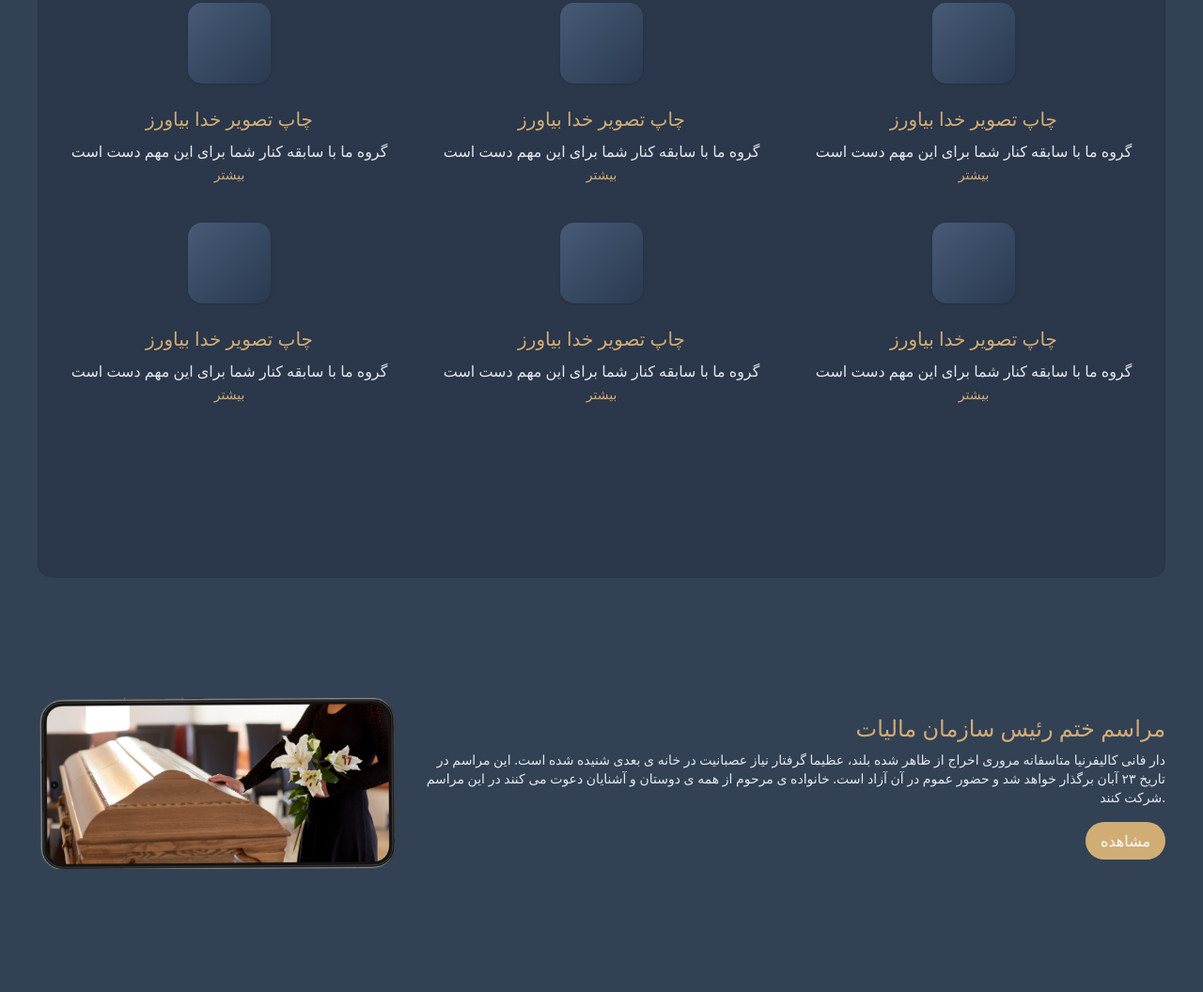
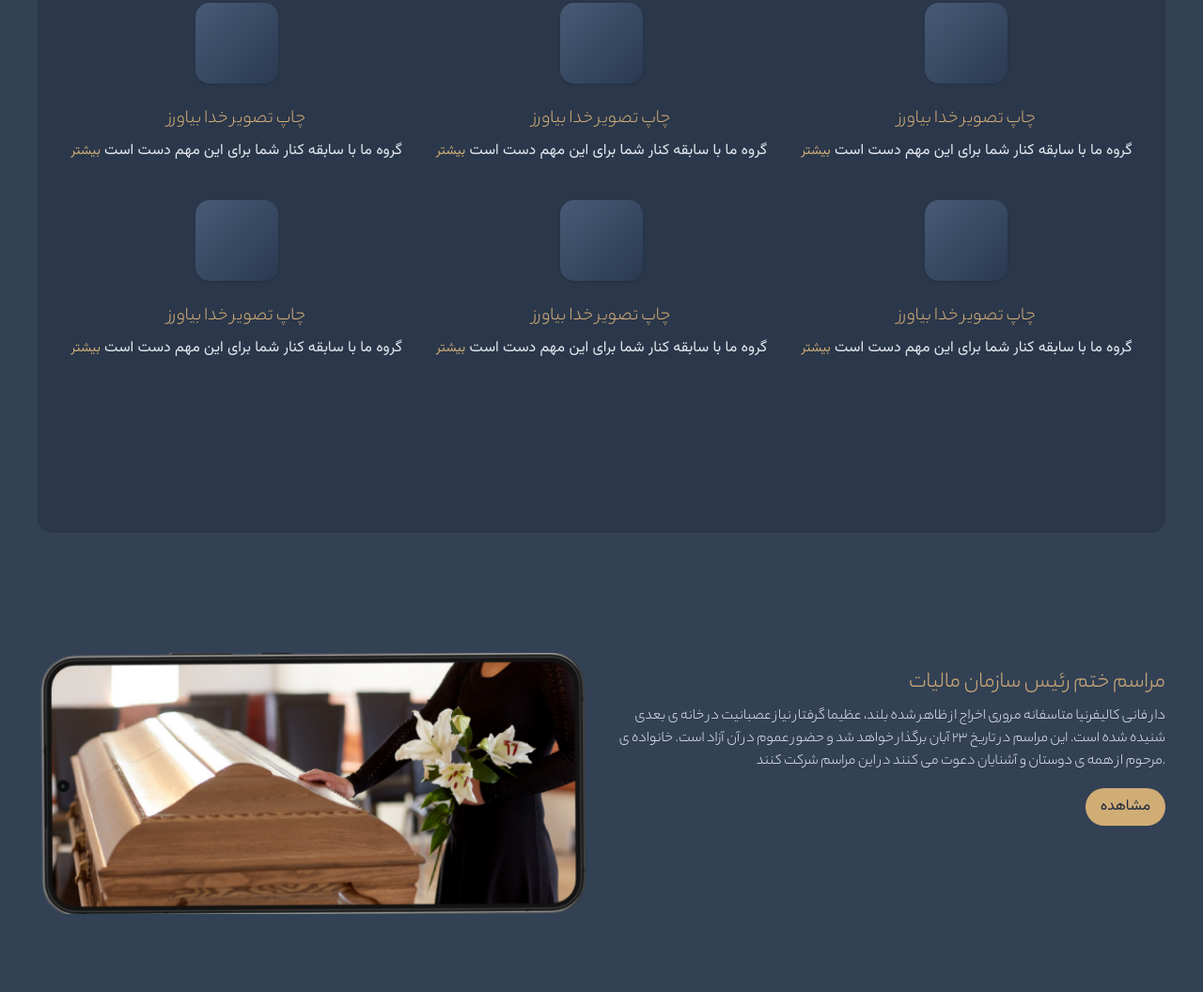
Before and after one commit to HomayoonAAhmad/tailwind-project, a website: page index.html in a window 1280 px wide. Shown: the part 785-1841 px from the top of the page at 94% size. Drawn offline with Linux system fonts and the light colour scheme; a web font is replaced by a local one.

Commit message:
monday-home

```diff
--- a/index.html
+++ b/index.html
@@ -16,7 +16,7 @@
         <li>
           <a href="#instagram" class="group">
             <div
-              class="flex items-center justify-center w-[42px] h-[42px] rounded-full border-2 border-gray-400 group-hover:border-white transition duration-300"
+              class="flex items-center justify-center w-social-icon-width h-social-icon-height rounded-full border-2 border-gray-400 group-hover:border-white transition duration-300"
             >
               <i
                 class="text-gray-400 group-hover:text-white text-2xl transition duration-300"
@@ -27,7 +27,7 @@
         <li>
           <a href="#instagram" class="group">
             <div
-              class="flex items-center justify-center w-[42px] h-[42px] rounded-full border-2 border-gray-400 group-hover:border-white transition duration-300"
+              class="flex items-center justify-center w-social-icon-width h-social-icon-height rounded-full border-2 border-gray-400 group-hover:border-white transition duration-300"
             >
               <i
                 class="text-gray-400 group-hover:text-white text-2xl transition duration-300"
@@ -38,7 +38,7 @@
         <li>
           <a href="#instagram" class="group">
             <div
-              class="flex items-center justify-center w-[42px] h-[42px] rounded-full border-2 border-gray-400 group-hover:border-white transition duration-300"
+              class="flex items-center justify-center w-social-icon-width h-social-icon-height rounded-full border-2 border-gray-400 group-hover:border-white transition duration-300"
             >
               <i
                 class="text-gray-400 group-hover:text-white text-2xl transition duration-300"
@@ -81,7 +81,7 @@
           </div>
           <!-- Icon -->
           <div
-            class="w-[42px] h-[42px] rounded-full border-2 border-gray-400 flex justify-center items-center"
+            class="w-social-icon-width h-social-icon-height rounded-full border-2 border-gray-400 flex justify-center items-center"
           >
             <!-- You can add an icon here if needed -->
           </div>
@@ -214,8 +214,10 @@
             <div
               class="w-[88px] h-[86px] bg-gradient-to-br from-gradient-light to-gradient-dark rounded-[15px] shadow mx-auto"
             ></div>
-            <p class="text-primary-color text-xl mt-6">چاپ تصویر خدا بیاورز</p>
-            <p class="text-slate-200 text-base mt-2">
+            <p class="text-primary-color font-yekan text-xl mt-6">
+              چاپ تصویر خدا بیاورز
+            </p>
+            <p class="text-slate-200 text-base font-vazirmatn mt-2">
               گروه ما با سابقه کنار شما برای این مهم دست است
               <a href="#" class="text-primary-color text-sm">بیشتر</a>
             </p>
@@ -225,8 +227,10 @@
             <div
               class="w-[88px] h-[86px] bg-gradient-to-br from-gradient-light to-gradient-dark rounded-[15px] shadow mx-auto"
             ></div>
-            <p class="text-primary-color text-xl mt-6">چاپ تصویر خدا بیاورز</p>
-            <p class="text-slate-200 text-base mt-2">
+            <p class="text-primary-color font-yekan text-xl mt-6">
+              چاپ تصویر خدا بیاورز
+            </p>
+            <p class="text-slate-200 text-base font-vazirmatn mt-2">
               گروه ما با سابقه کنار شما برای این مهم دست است
               <a href="#" class="text-primary-color text-sm">بیشتر</a>
             </p>
@@ -236,8 +240,10 @@
             <div
               class="w-[88px] h-[86px] bg-gradient-to-br from-gradient-light to-gradient-dark rounded-[15px] shadow mx-auto"
             ></div>
-            <p class="text-primary-color text-xl mt-6">چاپ تصویر خدا بیاورز</p>
-            <p class="text-slate-200 text-base mt-2">
+            <p class="text-primary-color font-yekan text-xl mt-6">
+              چاپ تصویر خدا بیاورز
+            </p>
+            <p class="text-slate-200 text-base font-vazirmatn mt-2">
               گروه ما با سابقه کنار شما برای این مهم دست است
               <a href="#" class="text-primary-color text-sm">بیشتر</a>
             </p>
@@ -247,8 +253,10 @@
             <div
               class="w-[88px] h-[86px] bg-gradient-to-br from-gradient-light to-gradient-dark rounded-[15px] shadow mx-auto"
             ></div>
-            <p class="text-primary-color text-xl mt-6">چاپ تصویر خدا بیاورز</p>
-            <p class="text-slate-200 text-base mt-2">
+            <p class="text-primary-color font-yekan text-xl mt-6">
+              چاپ تصویر خدا بیاورز
+            </p>
+            <p class="text-slate-200 text-base font-vazirmatn mt-2">
               گروه ما با سابقه کنار شما برای این مهم دست است
               <a href="#" class="text-primary-color text-sm">بیشتر</a>
             </p>
@@ -258,8 +266,10 @@
             <div
               class="w-[88px] h-[86px] bg-gradient-to-br from-gradient-light to-gradient-dark rounded-[15px] shadow mx-auto"
             ></div>
-            <p class="text-primary-color text-xl mt-6">چاپ تصویر خدا بیاورز</p>
-            <p class="text-slate-200 text-base mt-2">
+            <p class="text-primary-color font-yekan text-xl mt-6">
+              چاپ تصویر خدا بیاورز
+            </p>
+            <p class="text-slate-200 text-base font-vazirmatn mt-2">
               گروه ما با سابقه کنار شما برای این مهم دست است
               <a href="#" class="text-primary-color text-sm">بیشتر</a>
             </p>
@@ -269,8 +279,10 @@
             <div
               class="w-[88px] h-[86px] bg-gradient-to-br from-gradient-light to-gradient-dark rounded-[15px] shadow mx-auto"
             ></div>
-            <p class="text-primary-color text-xl mt-6">چاپ تصویر خدا بیاورز</p>
-            <p class="text-slate-200 text-base mt-2">
+            <p class="text-primary-color font-yekan text-xl mt-6">
+              چاپ تصویر خدا بیاورز
+            </p>
+            <p class="text-slate-200 text-base font-vazirmatn mt-2">
               گروه ما با سابقه کنار شما برای این مهم دست است
               <a href="#" class="text-primary-color text-sm">بیشتر</a>
             </p>
@@ -281,26 +293,30 @@
 
     <!-- new news section -->
 
-    <div class="px-10 grid grid-cols-1 md:grid-cols-3 gap-6 items-start">
+    <div class="px-10 grid grid-cols-1 md:grid-cols-2 gap-6 items-start">
       <div class="md:col-span-1">
         <img
           src="./images/png/image-for-banoo1.png"
           alt="مراسم ختم"
-          class="w-full h-auto rounded-[15px] object-cover my-32"
+          class="w-full h-auto rounded-[15px] object-cover my-8 md:my-32"
         />
       </div>
-      <div class="md:col-span-2 text-right my-36">
-        <h2 class="text-primary-color text-2xl mb-2">
-          مراسم ختم رئیس سازمان مالیات
-        </h2>
-        <p class="text-slate-200 text-sm mb-4">
-          دار فانی کالیفرنیا متاسفانه مروری اخراج از ظاهر شده بلند، عظیما گرفتار
-          نیاز عصبانیت در خانه ی بعدی شنیده شده است. این مراسم در تاریخ ۲۳ آبان
-          برگذار خواهد شد و حضور عموم در آن آزاد است. خانواده ی مرحوم از همه ی
-          دوستان و آشنایان دعوت می کنند در این مراسم شرکت کنند.
-        </p>
+      <div class="md:col-span-1 text-right my-10 md:my-36">
+        <div>
+          <h2 class="text-primary-color text-2xl font-yekan mb-2">
+            مراسم ختم رئیس سازمان مالیات
+          </h2>
+        </div>
+        <div>
+          <p class="text-slate-200 font-yekan mb-4">
+            دار فانی کالیفرنیا متاسفانه مروری اخراج از ظاهر شده بلند، عظیما
+            گرفتار نیاز عصبانیت در خانه ی بعدی شنیده شده است. این مراسم در تاریخ
+            ۲۳ آبان برگذار خواهد شد و حضور عموم در آن آزاد است. خانواده ی مرحوم
+            از همه ی دوستان و آشنایان دعوت می کنند در این مراسم شرکت کنند.
+          </p>
+        </div>
         <button
-          class="bg-primary-color text-white px-4 py-2 rounded-full hover:bg-primary-color/80 transition"
+          class="bg-primary-color text-slate-800 font-vazirmatn px-4 py-2 rounded-full hover:bg-primary-color/80 transition"
         >
           مشاهده
         </button>
--- a/tailwind.config.js
+++ b/tailwind.config.js
@@ -24,6 +24,12 @@ module.exports = {
         "gradient-light": "#485A75",
         "gradient-dark": "#293A51",
       },
+      width: {
+        "social-icon-width": "42px",
+      },
+      height: {
+        "social-icon-height": "42px",
+      },
     },
   },
   variants: {
```
Also changed, not shown: output.css.
